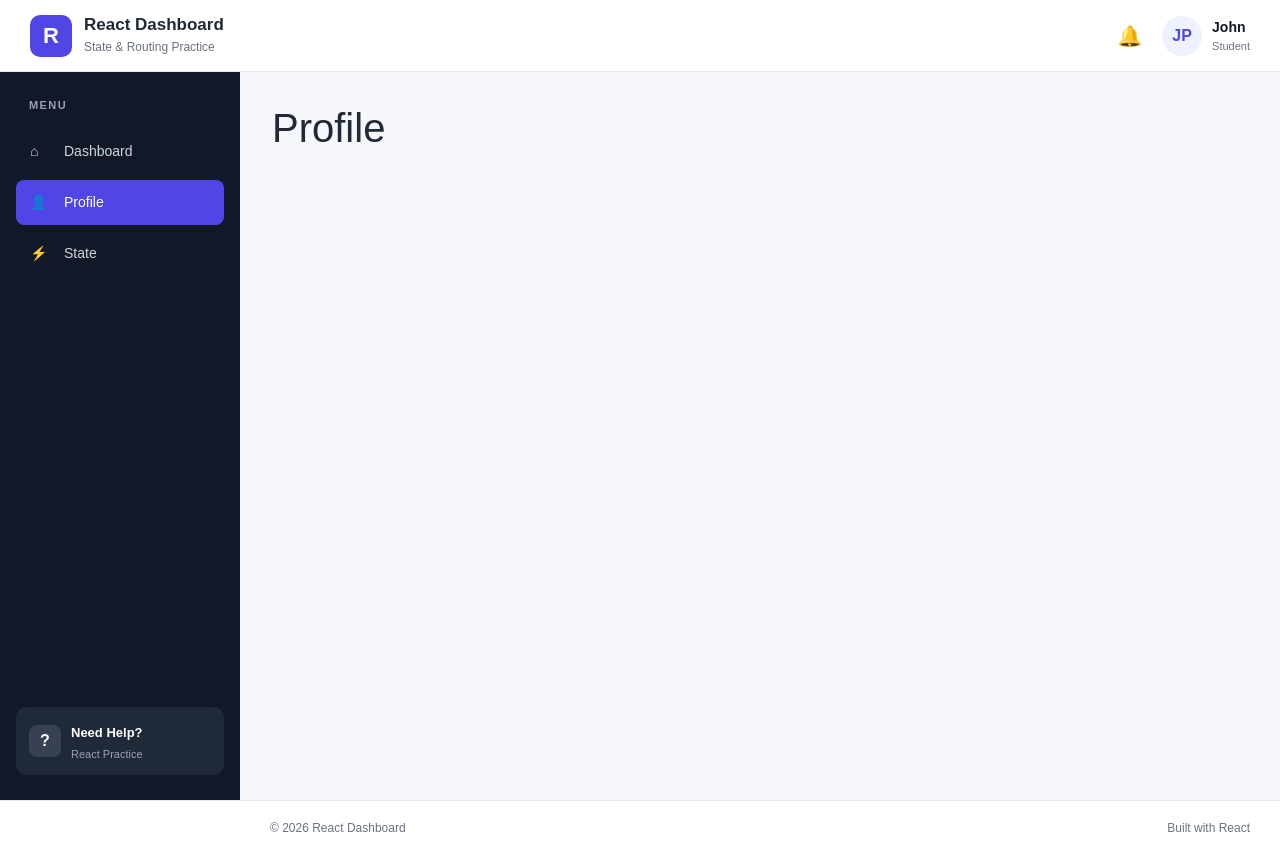
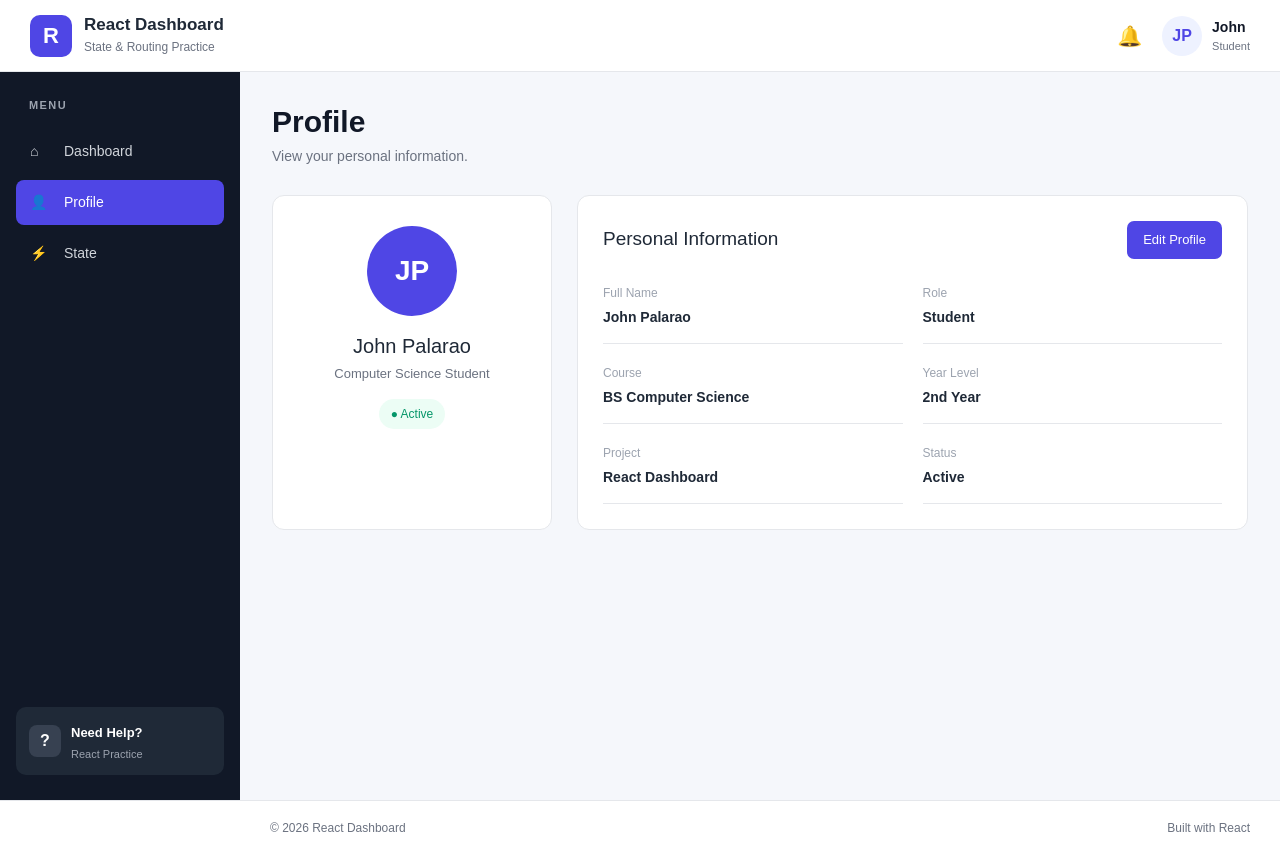
Before and after one commit to JESSIEWANTSLEARN/PRACTICEREACT, a React (Vite) app in the folder my/: page /profile in a window 1280 px wide. Built offline with nearby package versions, Linux system fonts and the light colour scheme.

Commit message:
Enhance Profile component with detailed user information and layout styling

```diff
--- a/my/src/assets/pages/Profile.jsx
+++ b/my/src/assets/pages/Profile.jsx
@@ -1,6 +1,85 @@
-// Profile.jsx
+import "./Pages.css";
+
 function Profile() {
-    return <h1>Profile</h1>;
+    return (
+        <div className="page">
+
+            <div className="page-heading">
+                <h1>Profile</h1>
+                <p>View your personal information.</p>
+            </div>
+
+            <div className="profile-container">
+
+                <div className="profile-card">
+
+                    <div className="large-avatar">
+                        JP
+                    </div>
+
+                    <h2>John Palarao</h2>
+
+                    <p className="profile-role">
+                        Computer Science Student
+                    </p>
+
+                    <div className="profile-status">
+                        ● Active
+                    </div>
+
+                </div>
+
+
+                <div className="profile-details">
+
+                    <div className="details-header">
+                        <h2>Personal Information</h2>
+
+                        <button className="edit-button">
+                            Edit Profile
+                        </button>
+                    </div>
+
+                    <div className="details-grid">
+
+                        <div className="detail-item">
+                            <span>Full Name</span>
+                            <strong>John Palarao</strong>
+                        </div>
+
+                        <div className="detail-item">
+                            <span>Role</span>
+                            <strong>Student</strong>
+                        </div>
+
+                        <div className="detail-item">
+                            <span>Course</span>
+                            <strong>BS Computer Science</strong>
+                        </div>
+
+                        <div className="detail-item">
+                            <span>Year Level</span>
+                            <strong>2nd Year</strong>
+                        </div>
+
+                        <div className="detail-item">
+                            <span>Project</span>
+                            <strong>React Dashboard</strong>
+                        </div>
+
+                        <div className="detail-item">
+                            <span>Status</span>
+                            <strong>Active</strong>
+                        </div>
+
+                    </div>
+
+                </div>
+
+            </div>
+
+        </div>
+    );
 }
 
 export default Profile;
```
